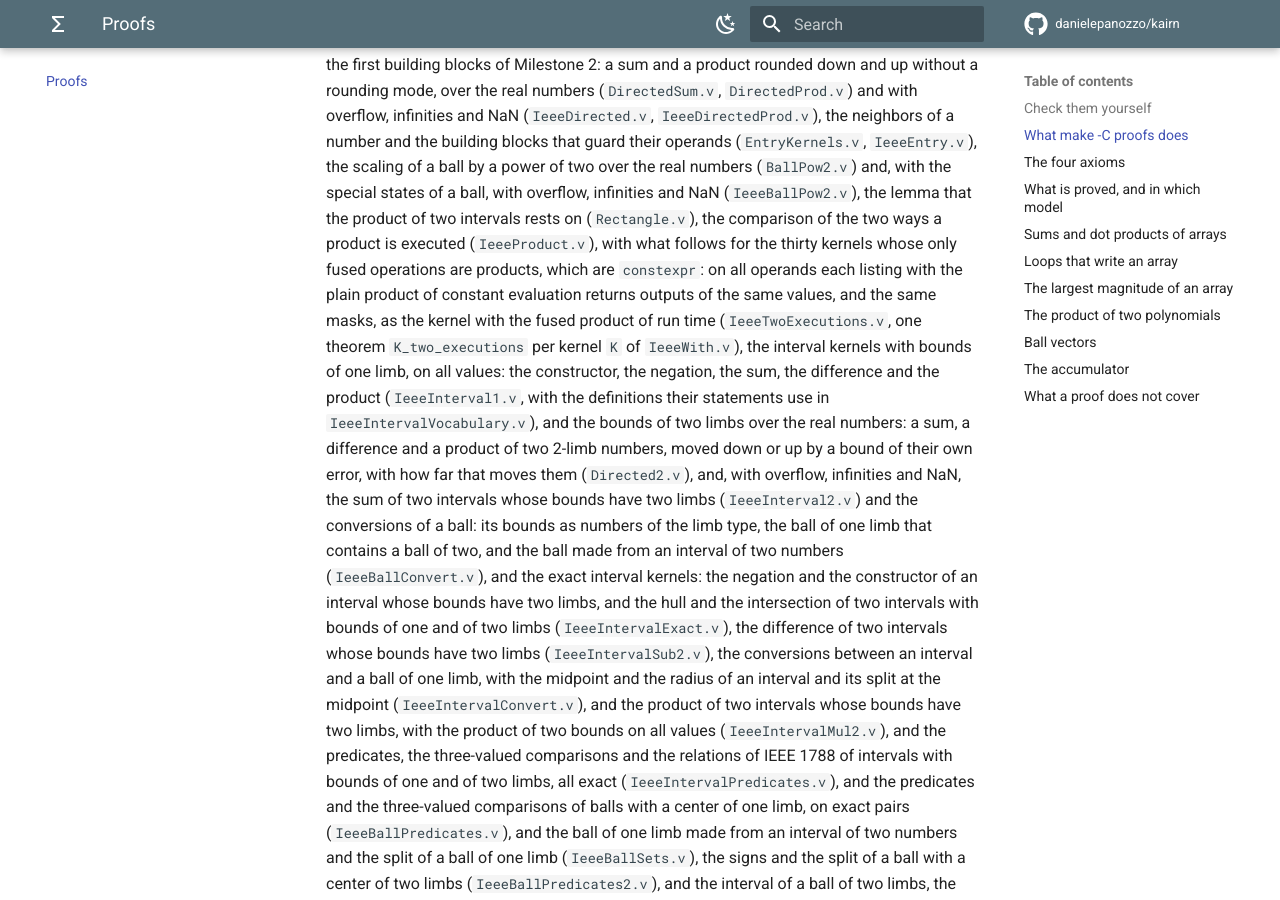
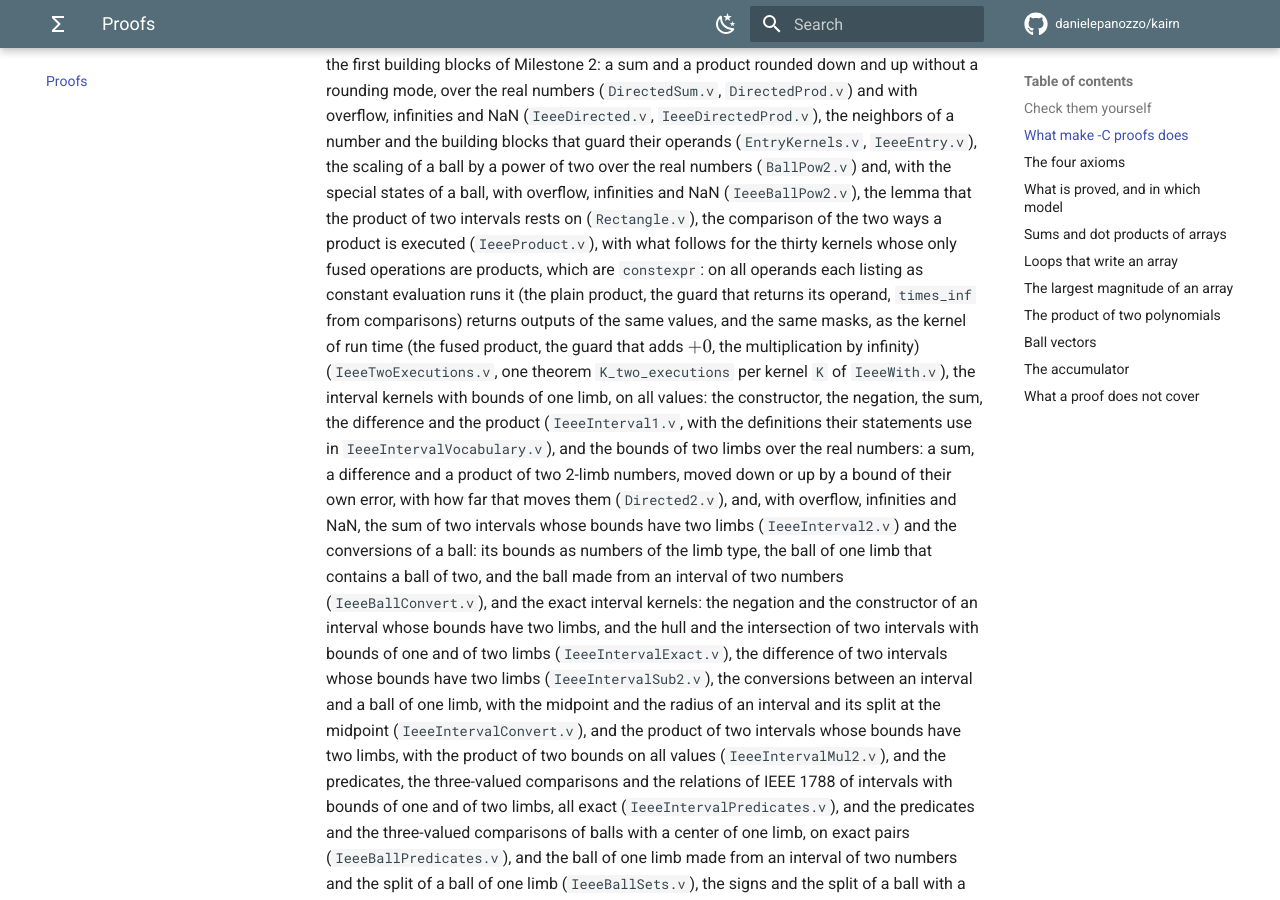
Before and after one commit to danielepanozzo/kairn, an MkDocs documentation site: the page built from docs/proofs/index.md, in a window 1280 px wide and 900 px high, scrolled down 1787 px. Built offline with MkDocs 1.6.1 and Material for MkDocs 9.7.7, drawn with Linux system fonts in a browser that asks for light colours; comment, search, counter and statistics services are not loaded.

Commit message:
Proofs: the two executions of the thirty kernels at the operations of constant evaluation
The theorems K_two_executions now give the listings of IeeeWith.v the operations that
constant evaluation runs: prod_ce, guard_ce and times_inf_ce (before: the plain product, but
the guard and times_inf of run time). Each operation of constant evaluation is proved to
give a result of the same value as its form of run time on every operand, signed zeros,
infinities and NaN included, with no hypothesis: xval_times_inf_ce (times_inf_ce, which
compares, has the value t times +infinity), same_times_inf_ce, same_guard_ce, same_prod_ce,
and the pairs prod_ce_products, guard_ce_unary and times_inf_ce_unary that the lemmas K_same
take. The lemmas K_same carry over unchanged; the statements of the theorems are the same but
for those three arguments. The hand audit lists the seven new lemmas.

Co-Authored-By: Claude Opus 5.5 <noreply@anthropic.com>
Claude-Session: https://claude.ai/code/session_01ULwCxzT6Dhw9xUiTw8mJz1

```diff
--- a/docs/proofs/index.md
+++ b/docs/proofs/index.md
@@ -75,10 +75,12 @@ lists:
   ball, with overflow, infinities and NaN (`IeeeBallPow2.v`), the lemma that the product of two
   intervals rests on (`Rectangle.v`), the comparison of the two ways a product is executed
   (`IeeeProduct.v`), with what follows for the thirty kernels whose only fused operations are
-  products, which are `constexpr`: on all operands each listing with the plain product of
-  constant evaluation returns outputs of the same values, and the same masks, as the kernel with
-  the fused product of run time (`IeeeTwoExecutions.v`, one theorem `K_two_executions` per kernel
-  `K` of `IeeeWith.v`), the interval kernels with bounds of one limb, on all values:
+  products, which are `constexpr`: on all operands each listing as constant evaluation runs it
+  (the plain product, the guard that returns its operand, `times_inf` from comparisons) returns
+  outputs of the same values, and the same masks, as the kernel of run time (the fused product,
+  the guard that adds $+0$, the multiplication by infinity) (`IeeeTwoExecutions.v`, one theorem
+  `K_two_executions` per kernel `K` of `IeeeWith.v`), the interval kernels with bounds of one
+  limb, on all values:
   the constructor, the negation, the sum, the difference and the product (`IeeeInterval1.v`,
   with the definitions their statements use in `IeeeIntervalVocabulary.v`), and the bounds of
   two limbs over the real numbers: a sum, a difference and a product of two 2-limb numbers,
```
Also changed, not shown: 2 other files.
